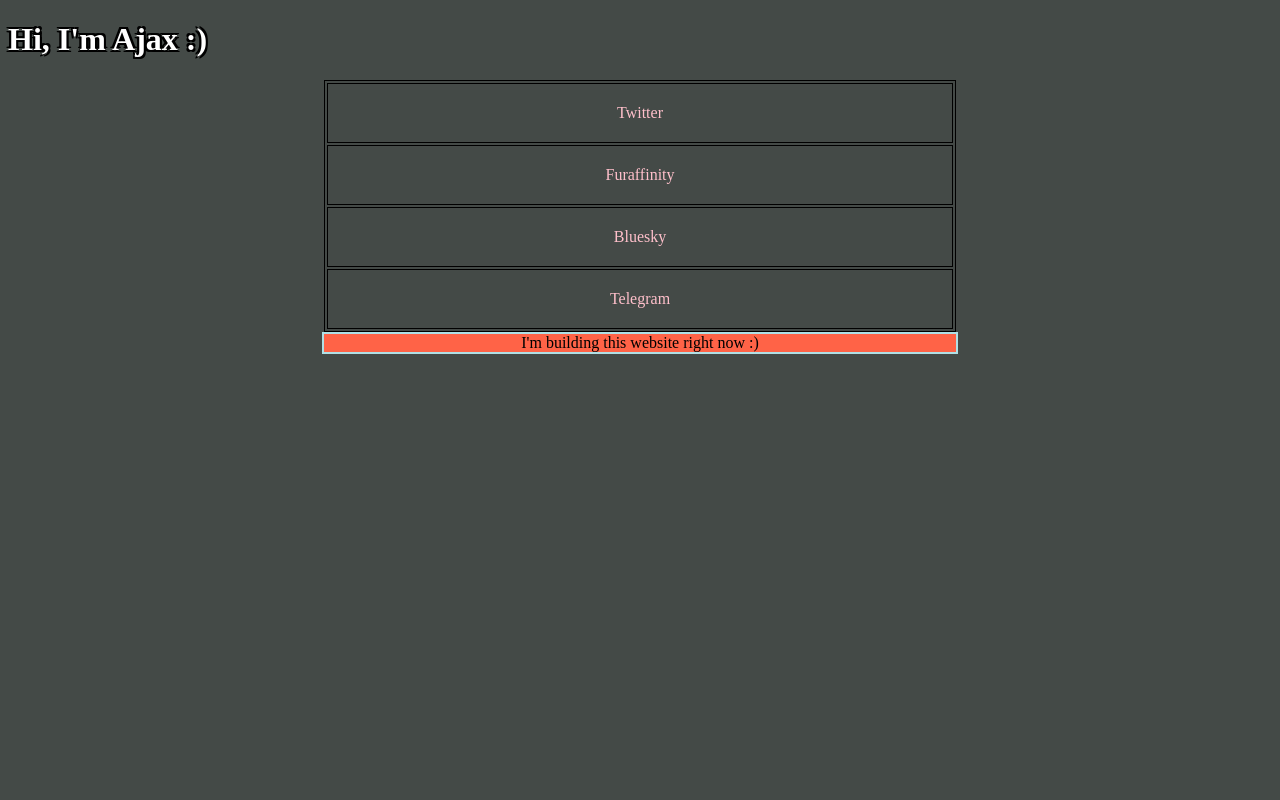
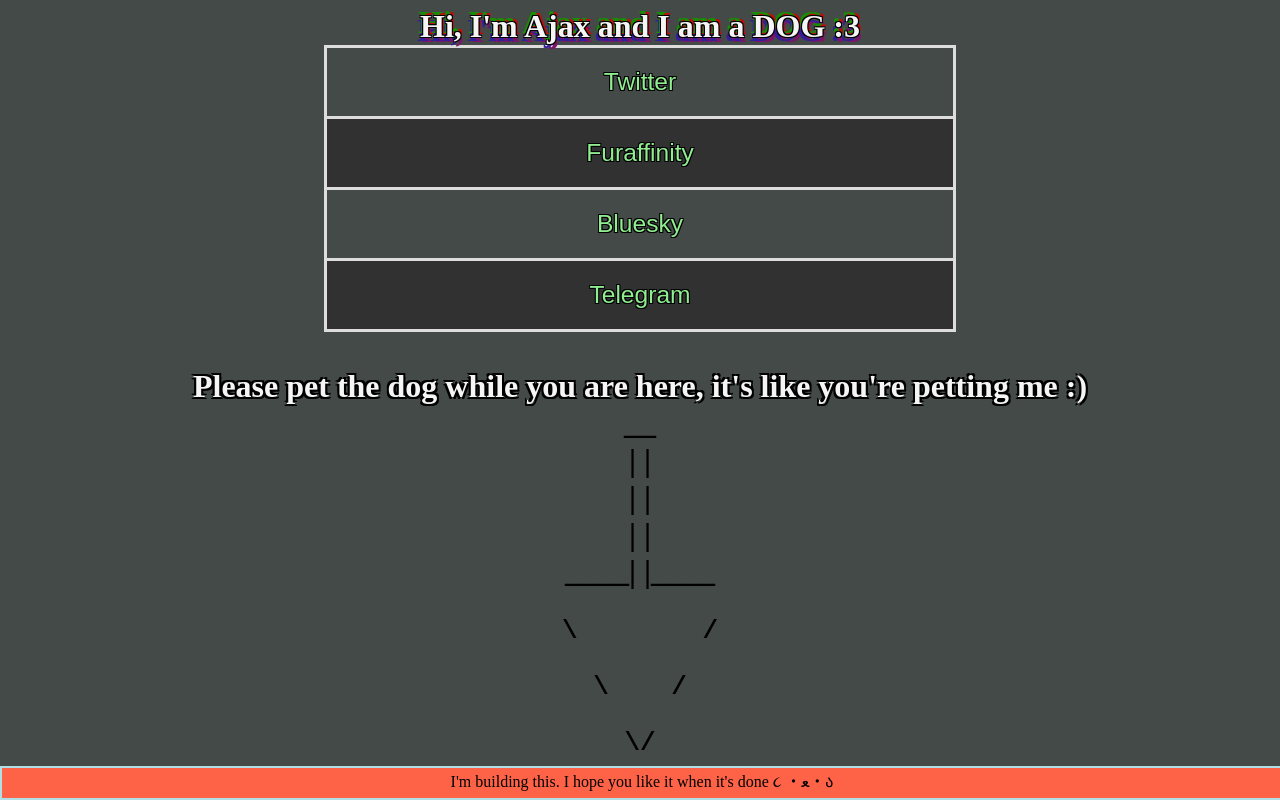
Before and after one commit to AjaxGunterson/AjaxGunterson.github.io, a plain HTML site: page index.html in a window 1280 px wide. Drawn offline with Linux system fonts and the light colour scheme.

Commit message:
Added more styles as well as footer and table flair

```diff
--- a/index.html
+++ b/index.html
@@ -7,41 +7,46 @@
 </head>
 <body>
 
-<h1 class="stroke">Hi, I'm Ajax :)</h1>
+<h1 class="weirdText shadow center" style="text-align:center">Hi, I'm Ajax and I am a DOG :3</h1>
 
-<table class="center" style="width:50%">
+<table id="links" class="center strokeThin" style="width:50%">
     <tr>
-      <td style="text-align:center;
-                padding-top: 20px;
-                padding-bottom: 20px">
+        <td>
             <a href="https://twitter.com/AjaxGunterson">Twitter</a>
         </td>
     </tr>
     <tr>
-        <td style="text-align:center;
-                  padding-top: 20px;
-                  padding-bottom: 20px">
+        <td>
             <a href="https://www.furaffinity.net/user/ajaxgunterson">Furaffinity</a>
         </td>
     </tr>
     <tr>
-        <td style="text-align:center;
-                  padding-top: 20px;
-                  padding-bottom: 20px">
+        <td>
             <a href="https://bsky.app/profile/ajaxgunterson.com">Bluesky</a>
         </td>
     </tr>
     <tr>
-        <td style="text-align:center;
-                  padding-top: 20px;
-                  padding-bottom: 20px">
+        <td>
             <a href="https://t.me/AjaxGunterson">Telegram</a>
         </td>
     </tr>
   </table>
 
+<br>
+<br>
 
-<p class="center" style="text-align:center">I'm building this website right now :)</p>
+<h1 class="stroke center" style="text-align:center">Please pet the dog while you are here, it's like you're petting me :)</h1>
+<h1 class="center" style="text-align:center">__</h1>
+<h1 class="center" style="text-align:center">| |</h1>
+<h1 class="center" style="text-align:center">| |</h1>
+<h1 class="center" style="text-align:center">| |</h1>
+<h1 class="center" style="text-align:center">____| |____</h1>
+<h1 class="center" style="text-align:center"><pre>\        /</pre></h1>
+<h1 class="center" style="text-align:center"><pre>\    /</pre></h1>
+<h1 class="center" style="text-align:center"><pre>\/</pre></h1>
+
+<p id="footer" class="revealOnHover center" style="text-align:center">I'm building this. I hope you like it when it's done ｡:ﾟ૮ ˶ˆ ﻌ ˆ˶ ა ﾟ:｡</p>
+<p id="footer" class="hideOnHover center" style="text-align:center">I'm building this. I hope you like it when it's done ૮ ・ﻌ・ა</p>
 
 </body>
 </html>
--- a/styles/styles.css
+++ b/styles/styles.css
@@ -3,31 +3,62 @@
 body {
     background-color:#444a47;
 }
+#footer {
+  position:fixed;
+  left:0px;
+  bottom:0px;
+  height:30px;
+  width:100%;
+  background:#ff6347;
+}
+#links{
+  font-family: Arial, Helvetica, sans-serif;
+  font-size: small;
+  font-size-adjust: calc(1);
+  border-collapse: collapse;
+  width: 100%;
+}
+#links td, #customers th {
+  border: 3px solid #ddd;
+  text-align:center;
+  padding-top: 20px;
+  padding-bottom: 20px;
+}
+#links tr:nth-child(even){background-color: #313131;}
+#links tr:hover {background-color: #727571;}
+#links th {
+  padding-top: 12px;
+  padding-bottom: 12px;
+  text-align: left;
+  background-color: #04AA6D;
+  color: white;
+}
+
 p {
-    background-color:#ff6347;
+    background:#ff6347;
     border: 2px solid powderblue;
     margin: 50px;
 }
 a:link {
-    color: pink;
+    color: lightgreen;
     background-color: transparent;
     text-decoration: none;
   }
 
   a:visited {
-    color: pink;
+    color: lightgreen;
     background-color: transparent;
     text-decoration: none;
   }
 
   a:hover {
-    color: pink;
+    color: whitesmoke;
     background-color: transparent;
     text-decoration: underline;
   }
 
   a:active {
-    color: pink;
+    color: greenyellow;
     background-color: transparent;
     text-decoration: none;
   }
@@ -38,13 +69,31 @@ a:link {
   /* Alignment */
   .center {
     margin: auto;
-    width: 50%;
+    width: 100%;
   }
+  .revealOnHover{
+    visibility:visible;
+    z-index: -100;
+  }
+  .revealOnHover:hover{
+    visibility: visible;
+    z-index: 100;
+  }
+  .hideOnHover{
+    visibility: inherit;
+    z-index: inherit;
+  }
+  .hideOnHover:hover{
+    visibility: hidden;
+    z-index: -100;
+  }
+
+
 
   /* Things to apply to text */
   .stroke
   {
-    color: white;
+    color: whitesmoke;
     text-shadow:
     -2px -2px 0 #000,
     2px -2px 0 #000,
@@ -53,7 +102,7 @@ a:link {
 }
   .strokeThin
   {
-      color: white;
+      color: whitesmoke;
       text-shadow:
       -1px -1px 0 #000,
       1px -1px 0 #000,
@@ -62,16 +111,21 @@ a:link {
   }
   .weirdText
   {
-    color: white;
+    color: whiteSmoke;
     text-shadow:
-    -2px -10px 0 #000,
-    2px -3px 0 #000,
-    -3px 10px 0 #000,
-    2px 5px 0 #000;
+    -1px -1px 0 #000,
+    1px -1px 0 #000,
+    -1px 1px 0 #000,
+    1px 1px 0 #000,
+    -2px -4px 0 #188d00,
+    2px -3px 0 #c50b0b,
+    -3px 4px 0 #351e9b,
+    2px 5px 0 #7a1569;
+
 }
 .shadowFar
   {
-    color: white;
+    color: whiteSmoke;
     text-shadow:
     100px -15px 0 #000,
     0px -5px 0 #000,
```
Lines whose indentation alone changed are shown as unchanged.
